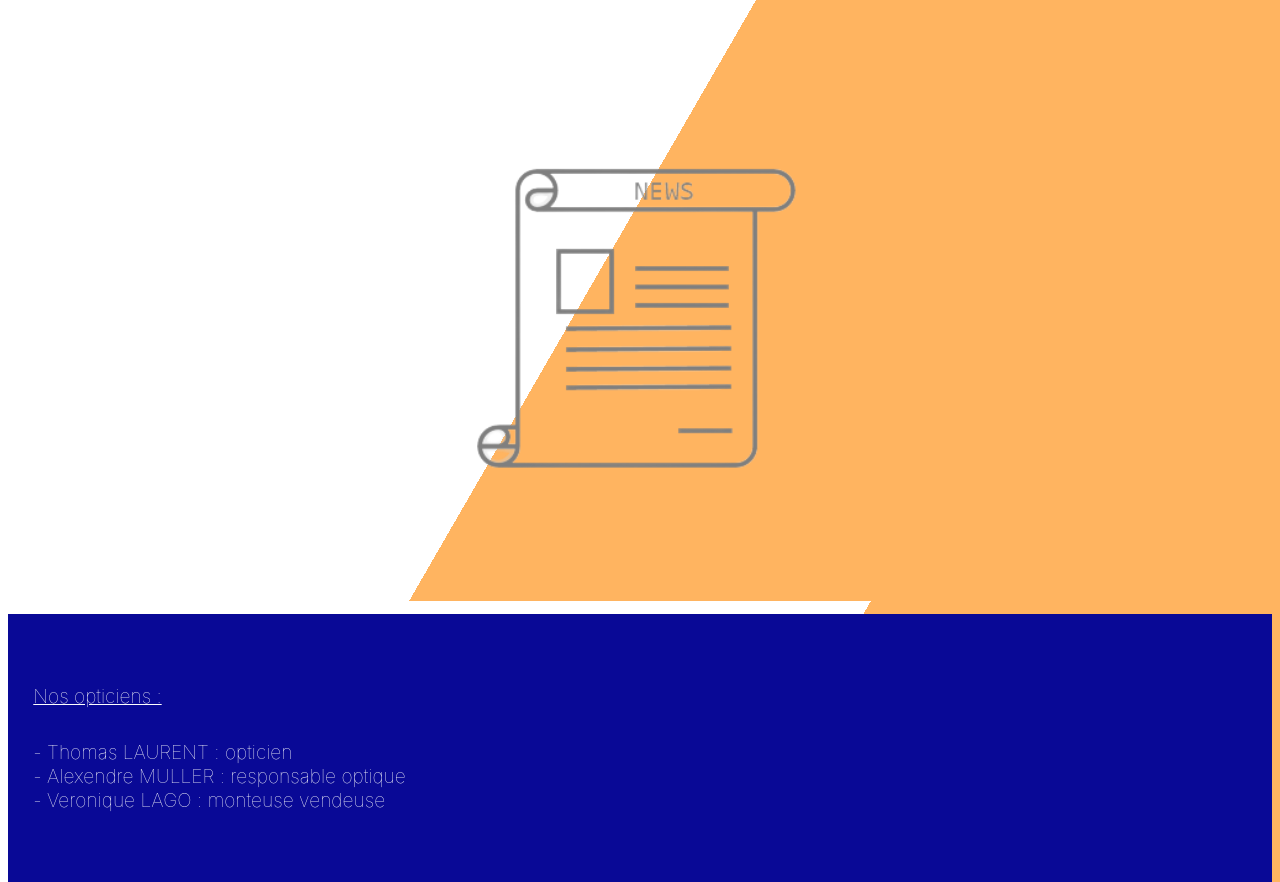
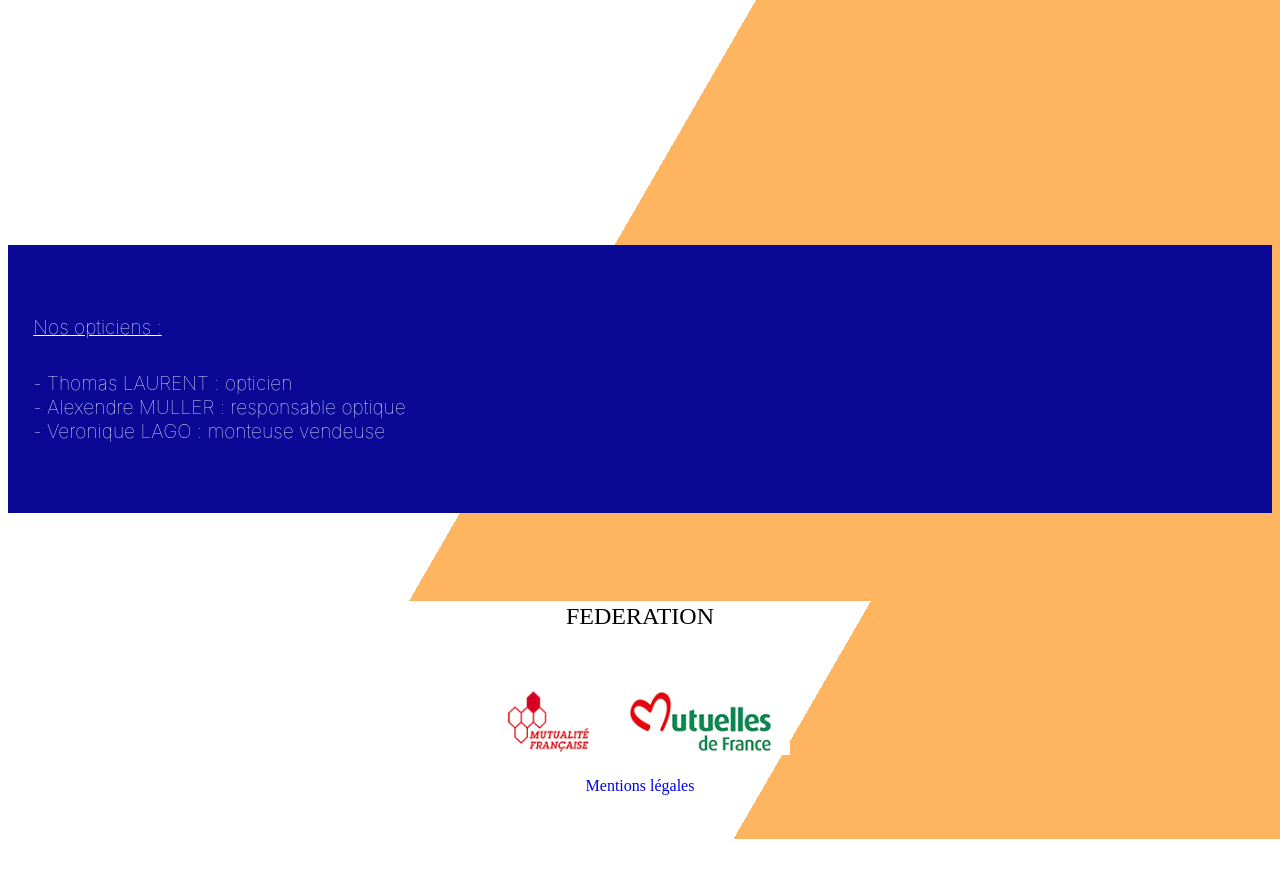
Before and after one commit to Buglitch-X/somuco, a plain HTML site: page optique.html in a window 1280 px wide. Shown: the part 2599-3481 px from the top of the page. After the commit the page ends 3438 px from the top, so only its background shows below. Drawn offline with Linux system fonts and the light colour scheme; grey boxes are pictures that could not be loaded.

Commit message:
edit actu

```diff
--- a/optique.html
+++ b/optique.html
@@ -81,7 +81,7 @@
     <br/><br/><br/><br/><br/><br/>
 
 
-    <center><img src="img/journal.png" width=30% height=auto></center>
+    <!--<center><h6>Actualités</h6></center>-->
     <!--<p class="zoom"><a href="img/optique/ferm.png" target="_blank"><img src="img/optique/ferm.png" alt="Petite image" width=100%/></a>-->
     <br/><br/><br/><br/><br/><br/>
 
```
